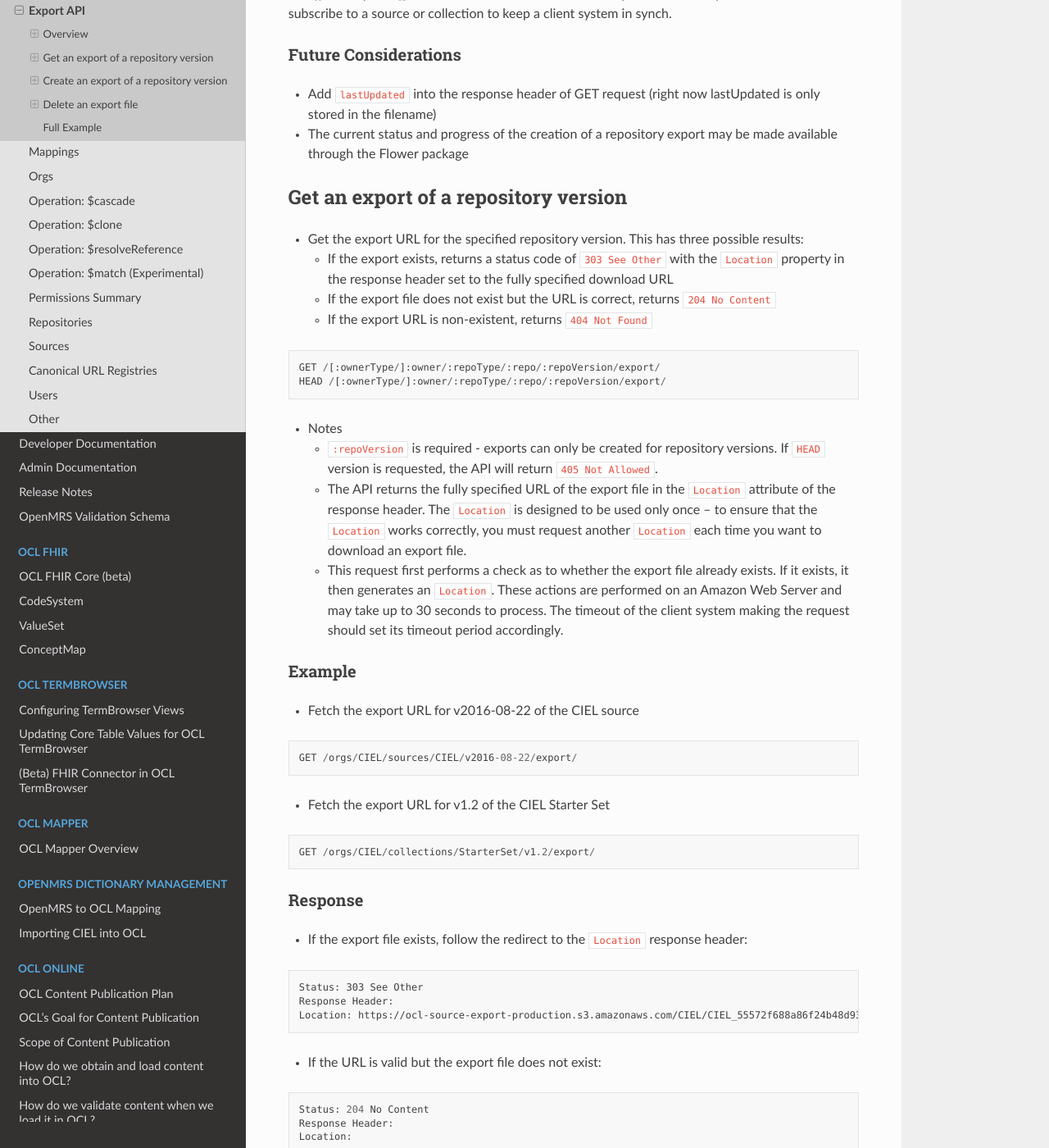
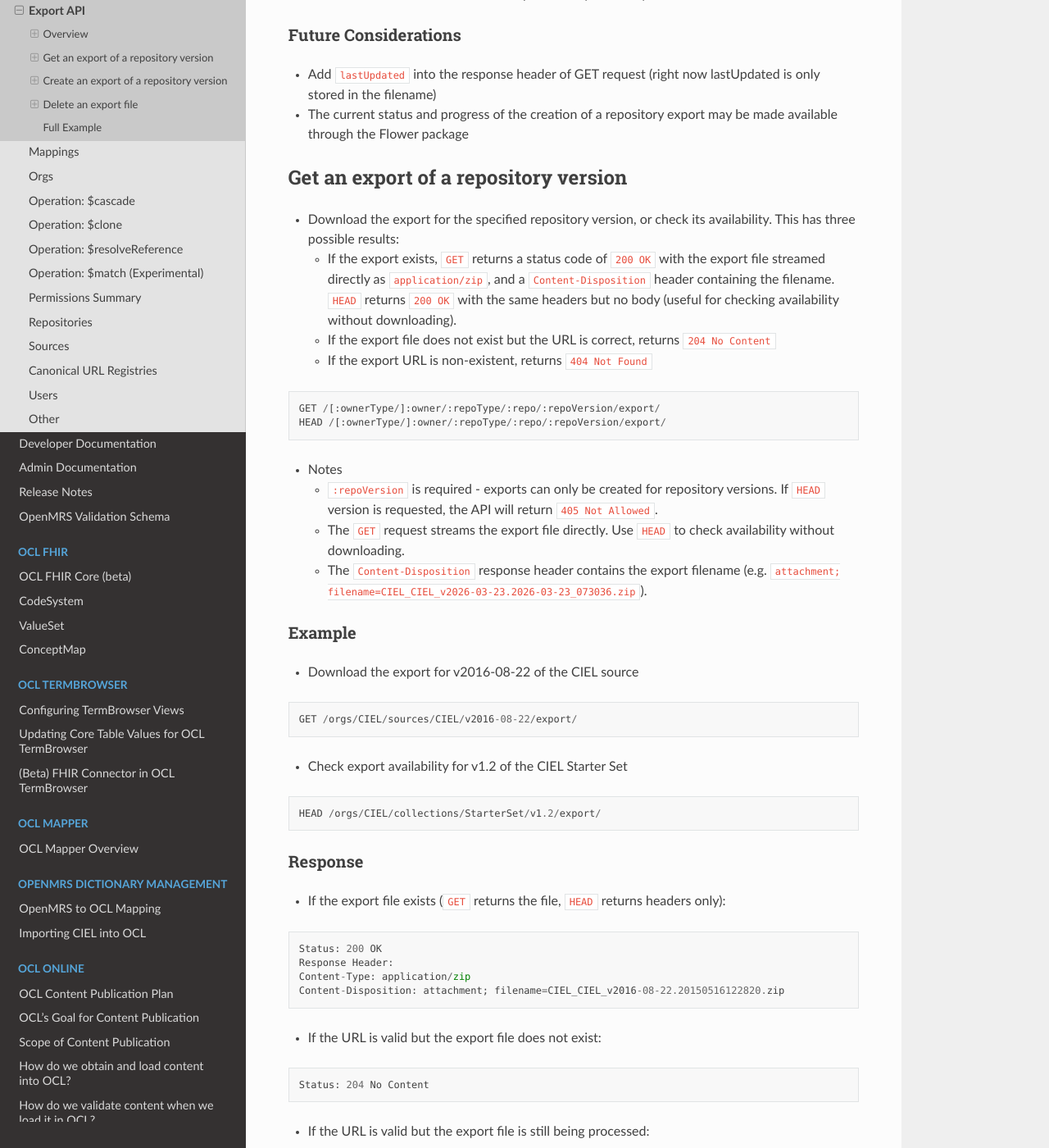
Before and after one commit to OpenConceptLab/ocl-docs, a Sphinx documentation site: the page built from docs/source/oclapi/apireference/exportapi.md, in a window 1280 px wide and 1400 px high, scrolled down 1363 px. Shown: the whole window at 82% size. Built offline with Sphinx 7.4.7 and the Read the Docs theme 3.1.0, drawn with Linux system fonts in a browser that asks for light colours; some of the changed text lies outside the part shown.

Commit message:
Fix Export API docs to reflect current response behavior
The API now streams export files directly (200 OK with application/zip)
instead of returning 303 redirects to S3 presigned URLs. Update all
references to the old redirect-based behavior: GET/HEAD responses,
POST response codes, and the overview description.

Co-Authored-By: Claude Opus 4.6 (1M context) <noreply@anthropic.com>

````diff
--- a/docs/source/oclapi/apireference/exportapi.md
+++ b/docs/source/oclapi/apireference/exportapi.md
@@ -1,9 +1,9 @@
 # Export API
 
 ## Overview
-The API provides an `export` endpoint for creating, fetching, and deleting a cached export of repository version. Exports are automatically generated upon creation of a new source or collection version and cached, so requesting an export is a quick operation even for a large repository. The recommended method for determining if an export is available after creating a new repository version is by checking the status code of HEAD request to the export, eg `HEAD /[:ownerType/]:owner/:repoType/:repo/:repoVersion/export/`. The status code is `303` if the export is ready for download, or `204` if it is still processing. Note that the old method of determining when an export is available is by checking the `is_processing` flag of the repository version, which is set to `False` after processing of the new repost version is complete. This method is still correct, but if you only need an export and not a fully processed repository version, then the Export API method is more performant as creating and uploading an export to S3 is a much faster operation.
+The API provides an `export` endpoint for creating, fetching, and deleting a cached export of repository version. Exports are automatically generated upon creation of a new source or collection version and cached, so requesting an export is a quick operation even for a large repository. The recommended method for determining if an export is available after creating a new repository version is by checking the status code of a `HEAD` request to the export, eg `HEAD /[:ownerType/]:owner/:repoType/:repo/:repoVersion/export/`. The status code is `200` if the export is ready for download, or `204` if it is still processing. Note that the old method of determining when an export is available is by checking the `is_processing` flag of the repository version, which is set to `False` after processing of the new repository version is complete. This method is still correct, but if you only need an export and not a fully processed repository version, then the Export API method is more performant as creating and uploading an export is a much faster operation.
 
-The Export API enables a client to manage cached exports manually for special situations, such as triggering the creation of a new export that did not get cached correctly. The filename of the export contains the export's `lastUpdated` timestamp, which can be used to fetch the diff between an export and the current state of a source or collection. A `Location` response header is included in a successful `GET` request to redirect a client to the download URL, which is designed to be used only once. Therefore, to ensure that the `Location` URL works correctly, you must make a new export request each time you want to download an export file.
+The Export API enables a client to manage cached exports manually for special situations, such as triggering the creation of a new export that did not get cached correctly. The filename of the export contains the export's `lastUpdated` timestamp, which can be used to fetch the diff between an export and the current state of a source or collection. A `GET` request to the export endpoint streams the export file directly as `application/zip`, with the filename provided in the `Content-Disposition` response header.
 
 An export is a compressed zip of the JSON results of issuing a GET for a specific repository version. For example, the JSON results contained in an export are equivalent to the following request:
 ```
@@ -36,8 +36,8 @@ The [[Subscriptions]] documentation describes how the export functionality can b
 
 
 ## Get an export of a repository version
-* Get the export URL for the specified repository version. This has three possible results:
-    * If the export exists, returns a status code of `303 See Other` with the `Location` property in the response header set to the fully specified download URL
+* Download the export for the specified repository version, or check its availability. This has three possible results:
+    * If the export exists, `GET` returns a status code of `200 OK` with the export file streamed directly as `application/zip`, and a `Content-Disposition` header containing the filename. `HEAD` returns `200 OK` with the same headers but no body (useful for checking availability without downloading).
     * If the export file does not exist but the URL is correct, returns `204 No Content`
     * If the export URL is non-existent, returns `404 Not Found`
 ```
@@ -46,31 +46,30 @@ HEAD /[:ownerType/]:owner/:repoType/:repo/:repoVersion/export/
 ```
 * Notes
     * `:repoVersion` is required - exports can only be created for repository versions. If `HEAD` version is requested, the API will return `405 Not Allowed`.
-    * The API returns the fully specified URL of the export file in the `Location` attribute of the response header. The `Location` is designed to be used only once -- to ensure that the `Location` works correctly, you must request another `Location` each time you want to download an export file.
-    * This request first performs a check as to whether the export file already exists. If it exists, it then generates an `Location`. These actions are performed on an Amazon Web Server and may take up to 30 seconds to process. The timeout of the client system making the request should set its timeout period accordingly.
+    * The `GET` request streams the export file directly. Use `HEAD` to check availability without downloading.
+    * The `Content-Disposition` response header contains the export filename (e.g. `attachment; filename=CIEL_CIEL_v2026-03-23.2026-03-23_073036.zip`).
 
 ### Example
-* Fetch the export URL for v2016-08-22 of the CIEL source
+* Download the export for v2016-08-22 of the CIEL source
 ```
 GET /orgs/CIEL/sources/CIEL/v2016-08-22/export/
 ```
-* Fetch the export URL for v1.2 of the CIEL Starter Set
+* Check export availability for v1.2 of the CIEL Starter Set
 ```
-GET /orgs/CIEL/collections/StarterSet/v1.2/export/
+HEAD /orgs/CIEL/collections/StarterSet/v1.2/export/
 ```
 
 ### Response
-* If the export file exists, follow the redirect to the `Location` response header:
+* If the export file exists (`GET` returns the file, `HEAD` returns headers only):
 ```
-Status: 303 See Other
+Status: 200 OK
 Response Header:
-Location: https://ocl-source-export-production.s3.amazonaws.com/CIEL/CIEL_55572f688a86f24b48d935be.20150516122820.tgz?Signature=fmBSI6hL9IhN4mu4W5x%2FPFs5uxw%3D&Expires=1431864368&AWSAccessKeyId=...
+Content-Type: application/zip
+Content-Disposition: attachment; filename=CIEL_CIEL_v2016-08-22.20150516122820.zip
 ```
 * If the URL is valid but the export file does not exist:
 ```
 Status: 204 No Content
-Response Header:
-Location:
 ```
 * If the URL is valid but the export file is still being processed:
 ```
@@ -91,7 +90,7 @@ POST /[:ownerType/]:owner/:repoType/:repo/:repoVersion/export/
 ```
 * Notes
     * `:repoVersion` is required. If `HEAD` version is requested, the API will return `405 Not Allowed`.
-    * This request only triggers the creation of the export file and does **NOT** return the `Location`. It is necessary to follow up with a GET request after the file has been processed in order to get the `Location`
+    * This request only triggers the creation of the export file and does **NOT** return the export. It is necessary to follow up with a GET request after the file has been processed in order to download it.
 
 ### Example
 * Create the export file for v2.2 of the CIEL source
@@ -108,9 +107,9 @@ Status: 202 Accepted
 ```
 Status: 409 Conflict
 ```
-* If the export file already exists (This won't return `Location` header, to get `Location` header please use GET request)
+* If the export file already exists (use GET to download it):
 ```
-Status: 303 See Other
+Status: 200 OK
 ```
 * If the request is otherwise invalid - return the appropriate error code
 
````
